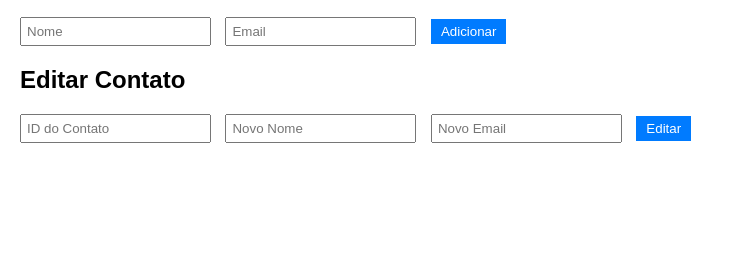
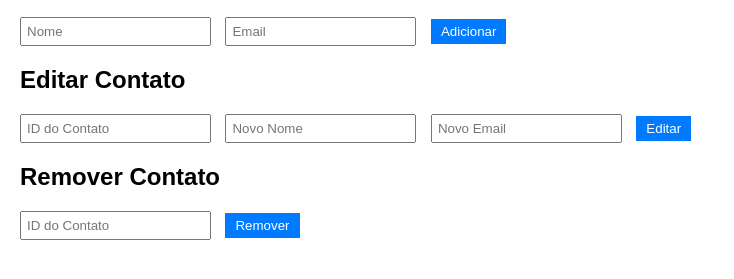
Before and after one commit to JeffMiura/gerenciador_contatos, a plain HTML site: page index.html in a window 1280 px wide. Shown: the part 111-390 px from the top of the page, without its empty margins (0-734 px from the left). Drawn offline with Linux system fonts and the light colour scheme.

Commit message:
Add files via upload

```diff
--- a/index.html
+++ b/index.html
@@ -28,5 +28,12 @@
         <button type="submit">Editar</button>
     </form>
 
+    <!-- Etapa 3: Remover Contato -->
+    <h2>Remover Contato</h2>
+    <form action="/remove_contact" method="POST">
+        <input type="number" name="id" placeholder="ID do Contato" required>
+        <button type="submit">Remover</button>
+    </form>
+
 </body>
 </html>
```
